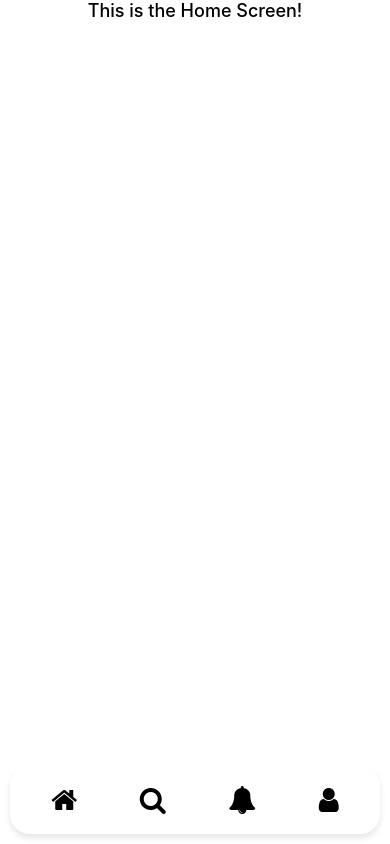
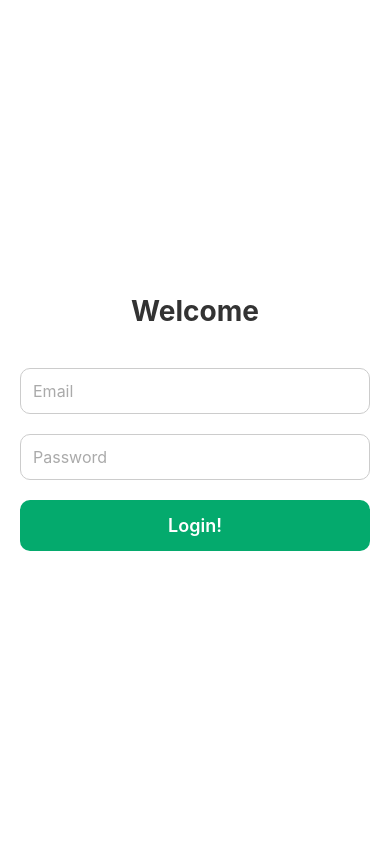
Before and after one commit to Rutgers-CSL/RU_CourseTrader, a React Native app in the folder ScarletApp/: screen /Login in a window 390 px wide. Built offline with nearby package versions, Linux system fonts and the light colour scheme.

Commit message:
Login Page (no database set up to allow for different users).
Frontend of this page works (also brings you right to homepage)

```diff
--- a/ScarletApp/App.js
+++ b/ScarletApp/App.js
@@ -7,6 +7,7 @@ import { SafeAreaView } from 'react-native-safe-area-context'
 import { NavigationContainer } from '@react-navigation/native';
 import { createStackNavigator } from '@react-navigation/stack';
 
+import LoginScreen from './screens/LoginScreen';
 import HomeScreen from './screens/HomeScreen';
 import SearchScreen from './screens/SearchScreen';
 import NotiScreen from './screens/NotiScreen';
@@ -19,6 +20,7 @@ export default function App() {
   return (
     <NavigationContainer>
       <Stack.Navigator screenOptions={{ headerShown: false }}>
+        <Stack.Screen name="Login" component={LoginScreen} />
         <Stack.Screen name="Home" component={HomeScreen} />
         <Stack.Screen name="Search" component={SearchScreen} />
         <Stack.Screen name="Notifications" component={NotiScreen} />
--- /dev/null
+++ b/ScarletApp/screens/LoginScreen.js
@@ -0,0 +1,71 @@
+import React from 'react';
+import { View, Text, TextInput, TouchableOpacity, StyleSheet } from 'react-native';
+
+export default function LoginScreen({ navigation }) {
+    const handleLogin = () => {
+        navigation.replace('Home');
+    };
+
+    return (
+        <View style={styles.container}>
+            <Text style={styles.title}>Welcome</Text>
+
+            <TextInput
+                style={styles.input}
+                placeholder="Email"
+                placeholderTextColor="#aaa"
+            />
+
+            <TextInput
+                style={styles.input}
+                placeholder="Password"
+                placeholder="Password"
+                placeholderTextColor="#aaa"
+                secureTextEntry
+            />
+
+            <TouchableOpacity style={styles.button} onPress={handleLogin}>
+                <Text style={styles.buttonText}>Login!</Text>
+            </TouchableOpacity>
+        </View>
+    );
+
+
+}
+
+const styles = StyleSheet.create({
+    container: {
+      flex: 1,
+      justifyContent: 'center',
+      alignItems: 'center',
+      backgroundColor: '#fff',
+      padding: 20,
+    },
+    title: {
+      fontSize: 28,
+      fontWeight: '700',
+      marginBottom: 40,
+      color: '#333',
+    },
+    input: {
+      width: '100%',
+      borderWidth: 1,
+      borderColor: '#ccc',
+      borderRadius: 10,
+      padding: 12,
+      marginBottom: 20,
+      fontSize: 16,
+    },
+    button: {
+      backgroundColor: '#04AA6D',
+      padding: 15,
+      borderRadius: 10,
+      width: '100%',
+      alignItems: 'center',
+    },
+    buttonText: {
+      color: '#fff',
+      fontSize: 18,
+      fontWeight: '600',
+    },
+  });
```
